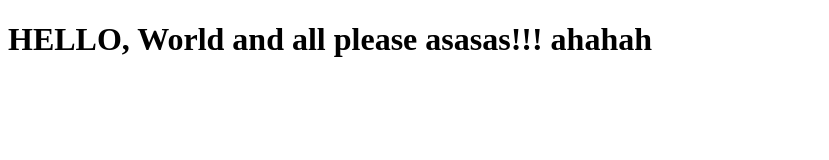
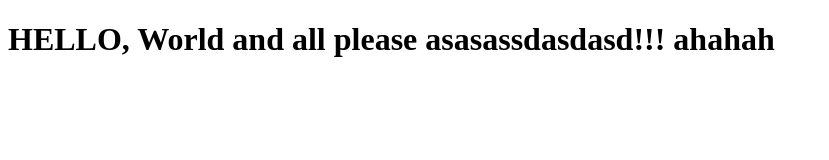
Before and after one commit to ahsanjamil306/Bootcamp2020Sample, a plain HTML site: page index.html in a window 1280 px wide. Shown: the whole page, without its empty margins (0-829 px from the left). Drawn offline with Linux system fonts and the light colour scheme.

Commit message:
Update index.html

```diff
--- a/index.html
+++ b/index.html
@@ -6,6 +6,6 @@
     <title>Document</title>
 </head>
 <body>
-    <h1>HELLO, World and all please asasas!!! ahahah</h1>
+    <h1>HELLO, World and all please asasassdasdasd!!! ahahah</h1>
 </body>
 </html>
```
